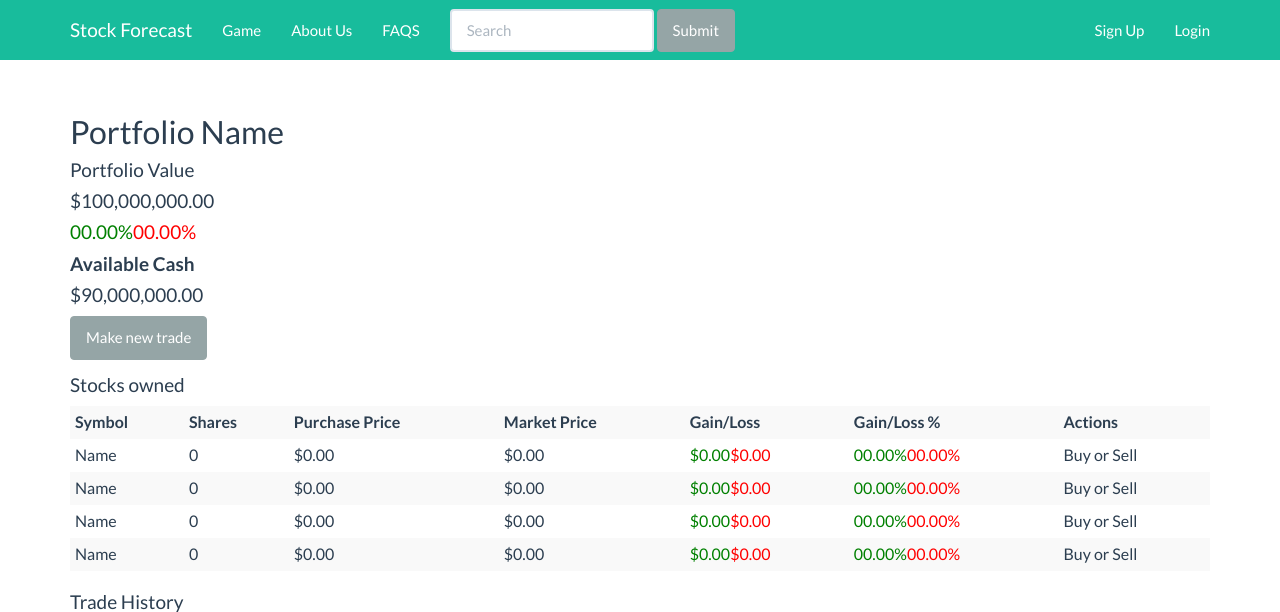
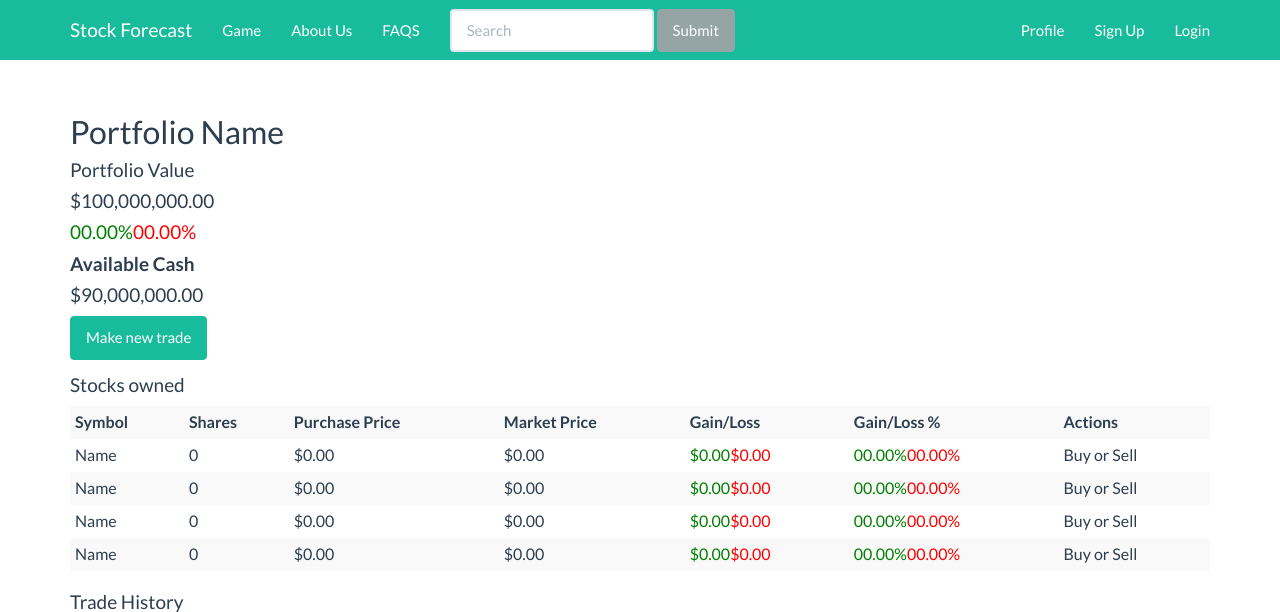
Before and after one commit to DotStar-Game-of-Stocks/Website-Design, a PHP site: page /portfolio_wireframe.php in a window 1280 px wide. Shown: the top 612 px of the page. Run offline with PHP 8.4, Linux system fonts and the light colour scheme; some libraries are stand-ins or nearby versions.

Commit message:
fixed and added more links

```diff
--- a/about.php
+++ b/about.php
@@ -44,8 +44,9 @@
 			</li>
          </ul>
 		 <ul class="nav navbar-nav navbar-right">
-          <li><a href = "signup.php">Sign Up</a></li>
-          <li><a href = "login.php">Login</a></li>
+			<li><a href = "profile_wireframe.php">Profile</a></li>
+			<li><a href = "signup.php">Sign Up</a></li>
+			<li><a href = "login.php">Login</a></li>
         </ul>
         </div><!--/.navbar-collapse -->
       </div>
--- a/contact.php
+++ b/contact.php
@@ -36,8 +36,9 @@
 			</li>
          </ul>
 		 <ul class="nav navbar-nav navbar-right">
-          <li><a href = "signup.php">Sign Up</a></li>
-          <li><a href = "login.php">Login</a></li>
+			<li><a href = "profile_wireframe.php">Profile</a></li>
+			<li><a href = "signup.php">Sign Up</a></li>
+			<li><a href = "login.php">Login</a></li>
         </ul>
       </div>
     </nav>
--- a/faqs.php
+++ b/faqs.php
@@ -44,8 +44,9 @@
 			</li>
          </ul>
 		 <ul class="nav navbar-nav navbar-right">
-          <li><a href = "signup.php">Sign Up</a></li>
-          <li><a href = "login.php">Login</a></li>
+			<li><a href = "profile_wireframe.php">Profile</a></li>
+			<li><a href = "signup.php">Sign Up</a></li>
+			<li><a href = "login.php">Login</a></li>
         </ul>
         </div><!--/.navbar-collapse -->
       </div>
--- a/index.php
+++ b/index.php
@@ -44,8 +44,9 @@
 			</li>
          </ul>
 		 <ul class="nav navbar-nav navbar-right">
-          <li><a href = "signup.php">Sign Up</a></li>
-          <li><a href = "login.php">Login</a></li>
+			<li><a href = "profile_wireframe.php">Profile</a></li>
+			<li><a href = "signup.php">Sign Up</a></li>
+			<li><a href = "login.php">Login</a></li>
         </ul>
         </div><!--/.navbar-collapse -->
       </div>
--- a/login.php
+++ b/login.php
@@ -44,8 +44,9 @@
 			</li>
          </ul>
 		 <ul class="nav navbar-nav navbar-right">
-          <li><a href = "signup.php">Sign Up</a></li>
-          <li><a href = "login.php">Login</a></li>
+			<li><a href = "profile_wireframe.php">Profile</a></li>
+			<li><a href = "signup.php">Sign Up</a></li>
+			<li class="active"><a href = "login.php">Login</a></li>
         </ul>
         </div><!--/.navbar-collapse -->
       </div>
--- a/newtrade.php
+++ b/newtrade.php
@@ -44,8 +44,9 @@
 			</li>
          </ul>
 		 <ul class="nav navbar-nav navbar-right">
-          <li><a href = "signup.php">Sign Up</a></li>
-          <li><a href = "login.php">Login</a></li>
+			<li><a href = "profile_wireframe.php">Profile</a></li>
+			<li><a href = "signup.php">Sign Up</a></li>
+			<li><a href = "login.php">Login</a></li>
         </ul>
         </div><!--/.navbar-collapse -->
       </div>
--- a/portfolio_wireframe.php
+++ b/portfolio_wireframe.php
@@ -42,8 +42,9 @@
 			</li>
          </ul>
 		 <ul class="nav navbar-nav navbar-right">
-          <li><a href = "signup.php">Sign Up</a></li>
-          <li><a href = "login.php">Login</a></li>
+			<li><a href = "profile_wireframe.php">Profile</a></li>
+			<li><a href = "signup.php">Sign Up</a></li>
+			<li><a href = "login.php">Login</a></li>
         </ul>
         </div><!--/.navbar-collapse -->
       </div>
@@ -62,7 +63,7 @@
 			<p></p>
 			<h4><strong>Available Cash</strong></h4>
 			<h4>$90,000,000.00</h4>
-			<form method = "Link" action="newtrade.php"><button type="submit" class="btn btn-default">Make new trade</button></form>
+			<form method = "Link" action="newtrade.php"><button type="submit" class="btn btn-success">Make new trade</button></form>
 			<h4>Stocks owned</h4>
 			<table class="table table-stribed table-content table-condensed table-striped">
 				<tr>
--- a/profile_wireframe.php
+++ b/profile_wireframe.php
@@ -43,8 +43,9 @@
 			</li>
          </ul>
 		 <ul class="nav navbar-nav navbar-right">
-          <li><a href = "signup.php">Sign Up</a></li>
-          <li><a href = "login.php">Login</a></li>
+			<li class="active"><a href = "profile_wireframe.php">Profile</a></li>
+			<li><a href = "signup.php">Sign Up</a></li>
+			<li><a href = "login.php">Login</a></li>
         </ul>
         </div><!--/.navbar-collapse -->
       </div>
--- a/signup.php
+++ b/signup.php
@@ -44,8 +44,9 @@
 			</li>
          </ul>
 		 <ul class="nav navbar-nav navbar-right">
-          <li><a href = "signup.php">Sign Up</a></li>
-          <li><a href = "login.php">Login</a></li>
+			<li><a href = "profile_wireframe.php">Profile</a></li>
+			<li class="active"><a href = "signup.php">Sign Up</a></li>
+			<li><a href = "login.php">Login</a></li>
         </ul>
         </div><!--/.navbar-collapse -->
       </div>
--- a/stock_page_wireframe.php
+++ b/stock_page_wireframe.php
@@ -42,8 +42,9 @@
 			</li>
          </ul>
 		 <ul class="nav navbar-nav navbar-right">
-          <li><a href = "signup.php">Sign Up</a></li>
-          <li><a href = "login.php">Login</a></li>
+			<li><a href = "profile_wireframe.php">Profile</a></li>
+			<li><a href = "signup.php">Sign Up</a></li>
+			<li><a href = "login.php">Login</a></li>
         </ul>
         </div><!--/.navbar-collapse -->
       </div>
```
